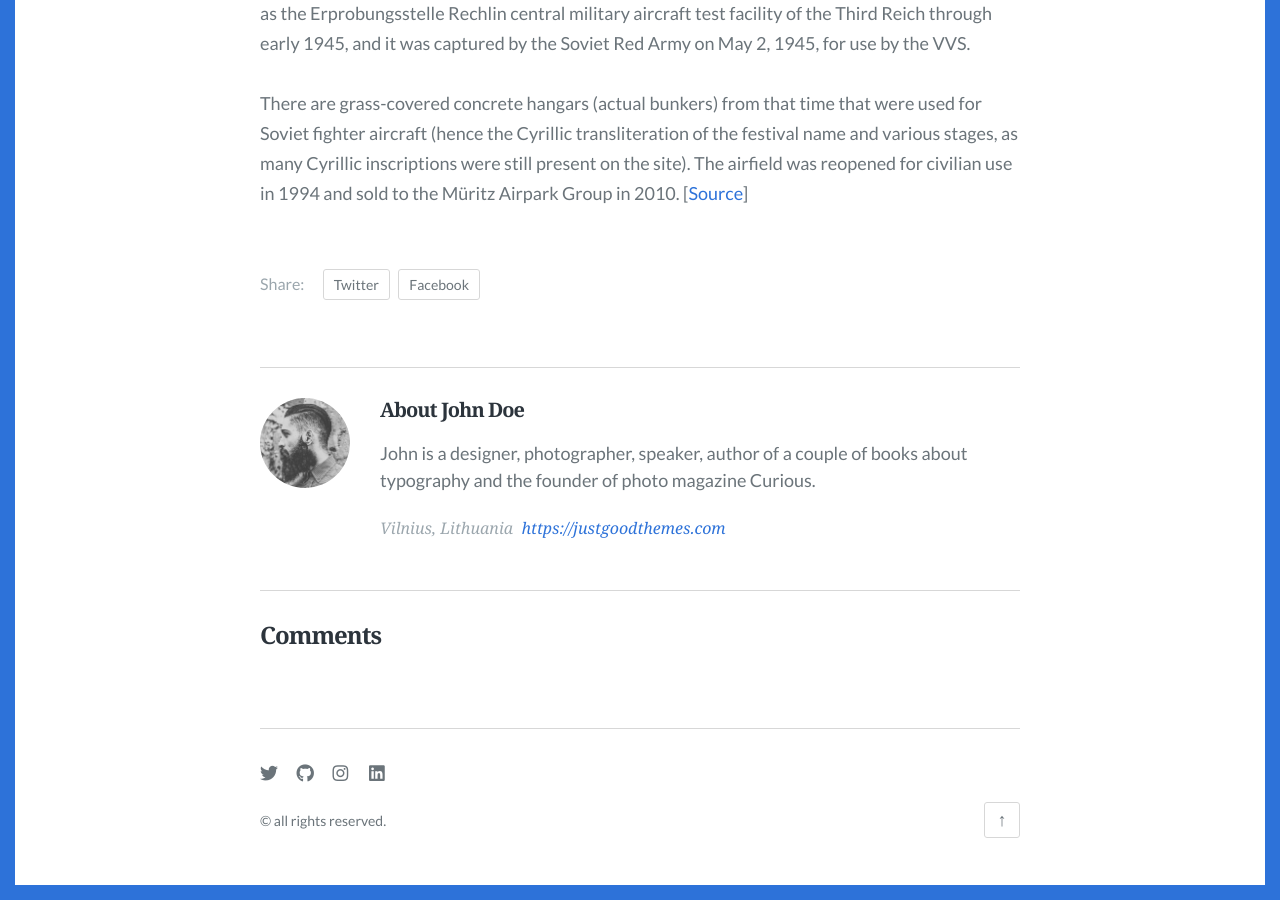
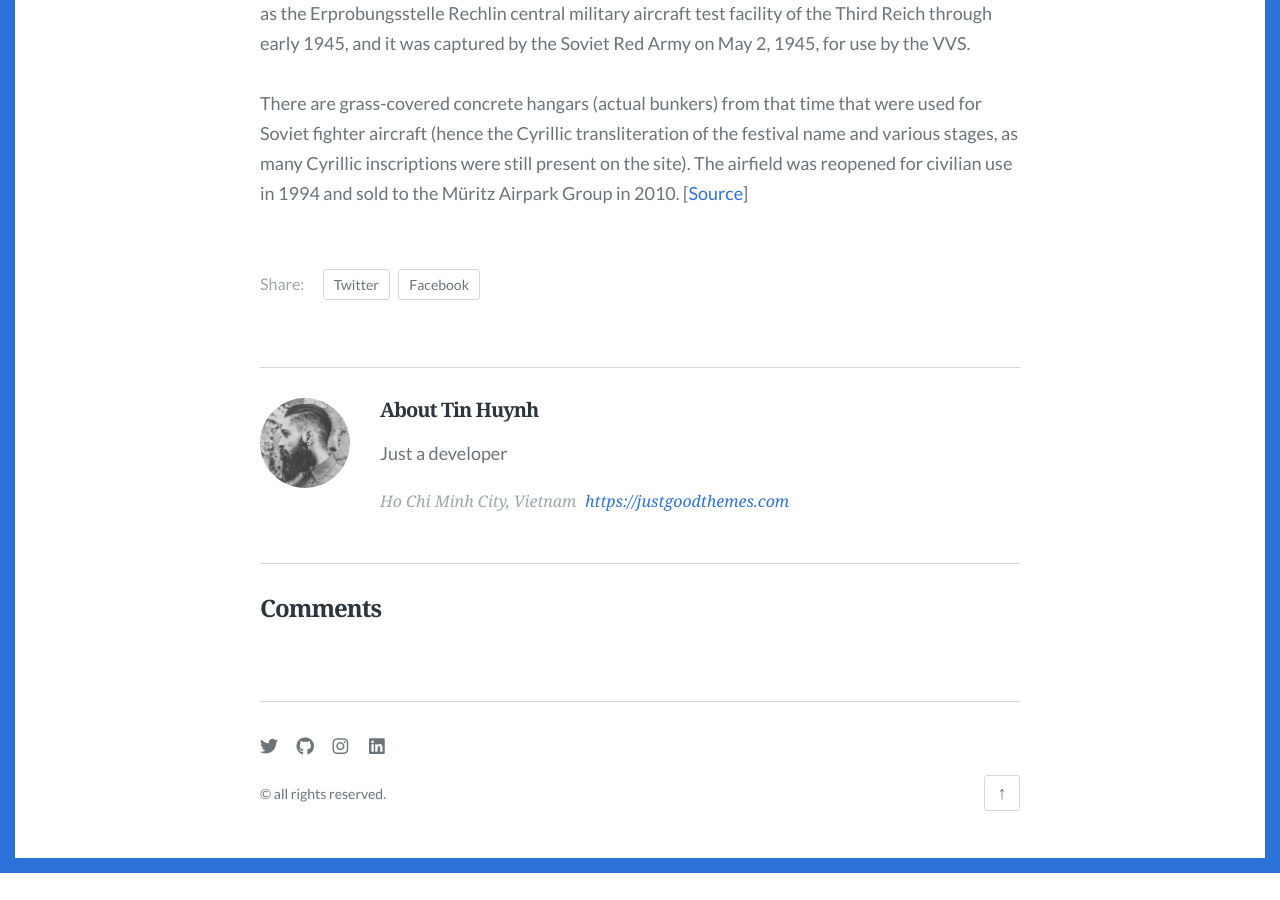
Before and after one commit to httin/httin.github.io, a Jekyll site: the page built from _posts/2019-01-01-the-advantages-and-disadvantages-of-working-from-home.md, in a window 1280 px wide and 900 px high, scrolled down 2167 px. Built offline with Jekyll 4.4.1, drawn with Linux system fonts in a browser that asks for light colours; some web fonts are replaced; comment, search, counter and statistics services are not loaded; after the commit the page ends 3040 px from its top, so only the background shows below that.

Commit message:
Update author.json

```diff
--- a/_data/author.json
+++ b/_data/author.json
@@ -1,7 +1,7 @@
 {
-  "name": "John Doe",
-  "bio": "John is a designer, photographer, speaker, author of a couple of books about typography and the founder of photo magazine Curious.",
+  "name": "Tin Huynh",
+  "bio": "Just a developer",
   "url": "https://justgoodthemes.com",
-  "location": "Vilnius, Lithuania",
+  "location": "Ho Chi Minh City, Vietnam",
   "image": "images/author.png"
 }
```
